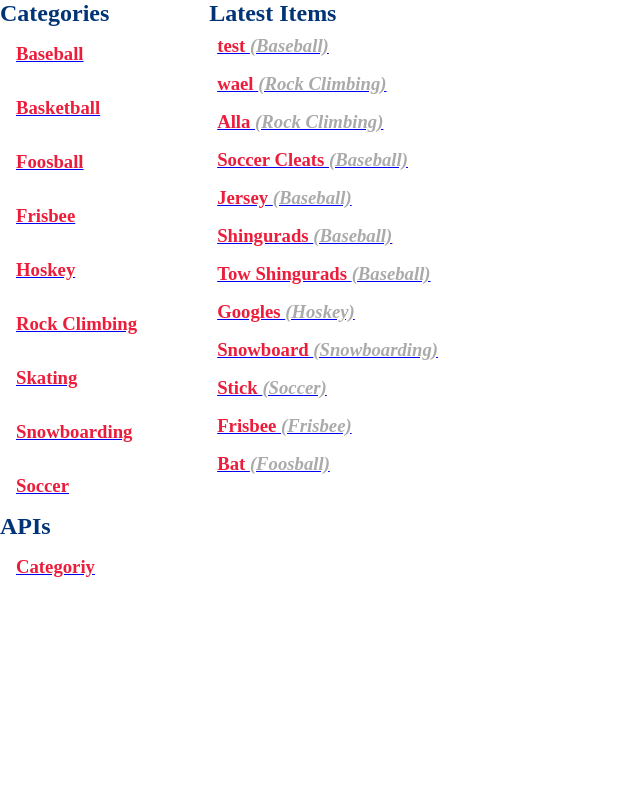
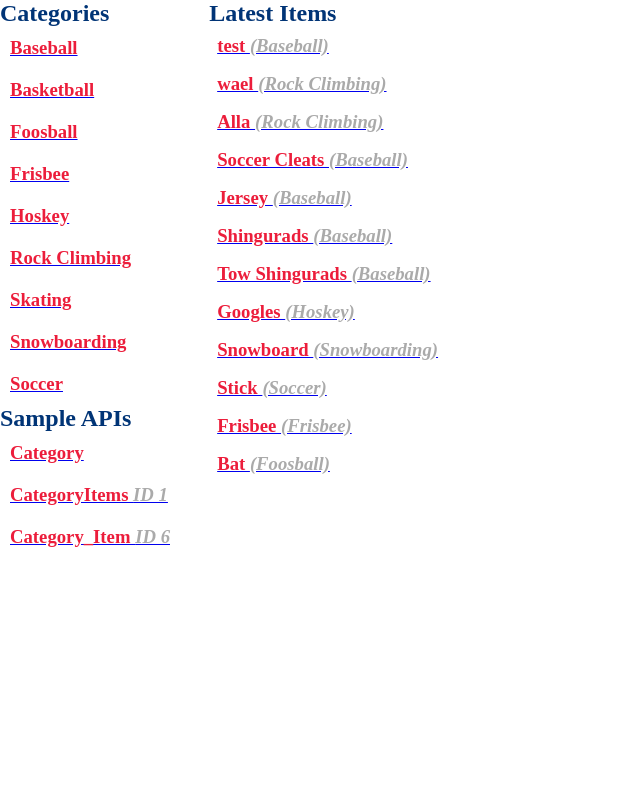
Before and after one commit to waelabdelhamid/ItemCatalogApp__StarterCode, a Flask app: page / in a window 1280 px wide. Shown: the part 55-855 px from the top of the page, without its empty margins (0-640 px from the left). Run offline with Flask 2, Linux system fonts and the light colour scheme; data comes from the database, SQL or seed files in the repository; some libraries are stand-ins or nearby versions.

Commit message:
Update the templates & css with the new added APIs

```diff
--- a/static/styles.css
+++ b/static/styles.css
@@ -253,9 +253,10 @@ These are the flexbox styles. keep it for test.
 
       }
       .catalog-list {
-       padding: 16px 55px;
+       padding: 10px 55px;
        color: #EC1D3B;
        text-decoration: none;
+       font-size: 12px;
       }
       .catalog-list:hover,
       .catalog-list:focus {
@@ -366,7 +367,8 @@ These are the flexbox styles. keep it for test.
         padding:0em 0px 0px;
         }
         .catalog-list {
-        padding: 16px;
+        padding: 10px;
+        font-size: 16px;
         }
         .item-list {
         padding: 8px;
--- a/templates/catalogs.html
+++ b/templates/catalogs.html
@@ -20,11 +20,21 @@
 		</a>
 	{% endfor %}
        <div class="test-row">
-        <h2>APIs</h2>
+        <h2>Sample APIs</h2>
        </div>
 	<a href = "{{url_for('catalogsJSON')}}">
 		<div class="catalog-list">
-			<h3>Categoriy</h3>
+			<h3>Category</h3>
+		</div>
+	</a>
+        <a href = "{{url_for('catalogItemsJSON', catalog_id=catalog_id)}}">
+		<div class="catalog-list">
+                        <h3>CategoryItems <span class="userinfo">ID {{catalog_id}}</span></h3>
+		</div>
+	</a>
+        <a href = "{{url_for('catalogItemJSON', catalog_id=catalog_id, item_id=item_id)}}">
+		<div class="catalog-list">
+                        <h3>Category_Item <span class="userinfo">ID {{item_id}}</span></h3>
 		</div>
 	</a>
       </div>
```
Also changed, not shown: templates/catalogItems.html (+11 -1 lines).
